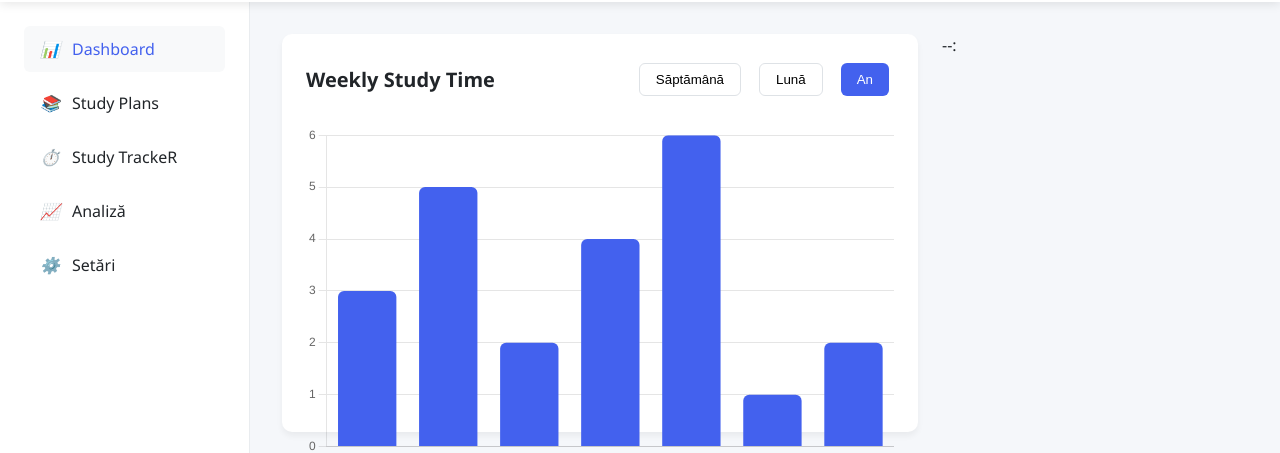
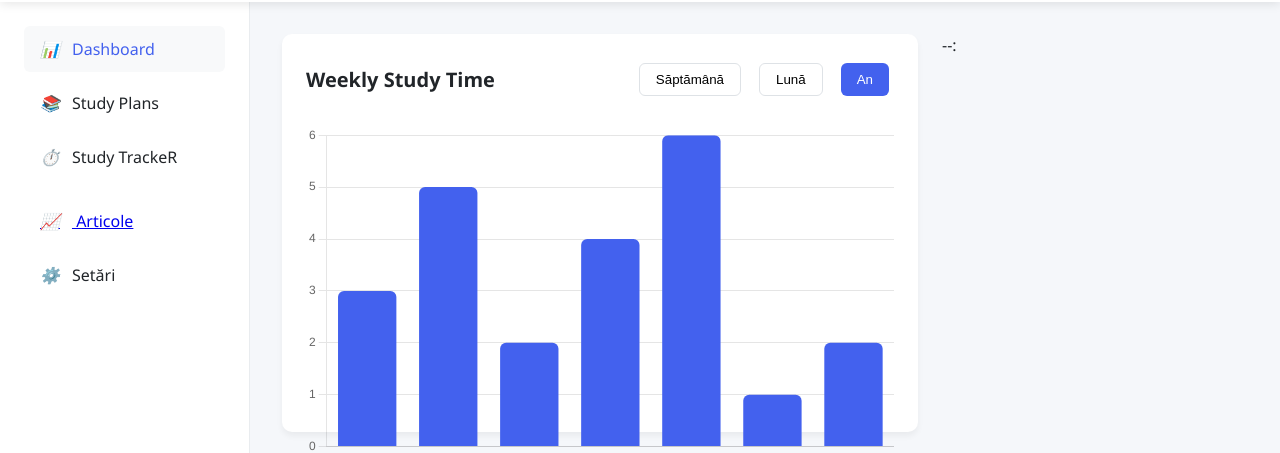
Before and after one commit to IuliaBuhai/ThinkR, a plain HTML site: page dashboard.html in a window 1280 px wide. Shown: the part 73-526 px from the top of the page. Drawn offline with nearby package versions, Linux system fonts and the light colour scheme.

Commit message:
Update dashboard.html

```diff
--- a/dashboard.html
+++ b/dashboard.html
@@ -304,7 +304,7 @@
                 <i>⏱️</i> Study TrackeR
             </div>
             <div class="nav-item">
-                <i>📈</i> Analiză
+                <a href="articole.html"><i>📈</i> Articole</a>
             </div>
             <div class="nav-item">
                 <i>⚙️</i> Setări
```
